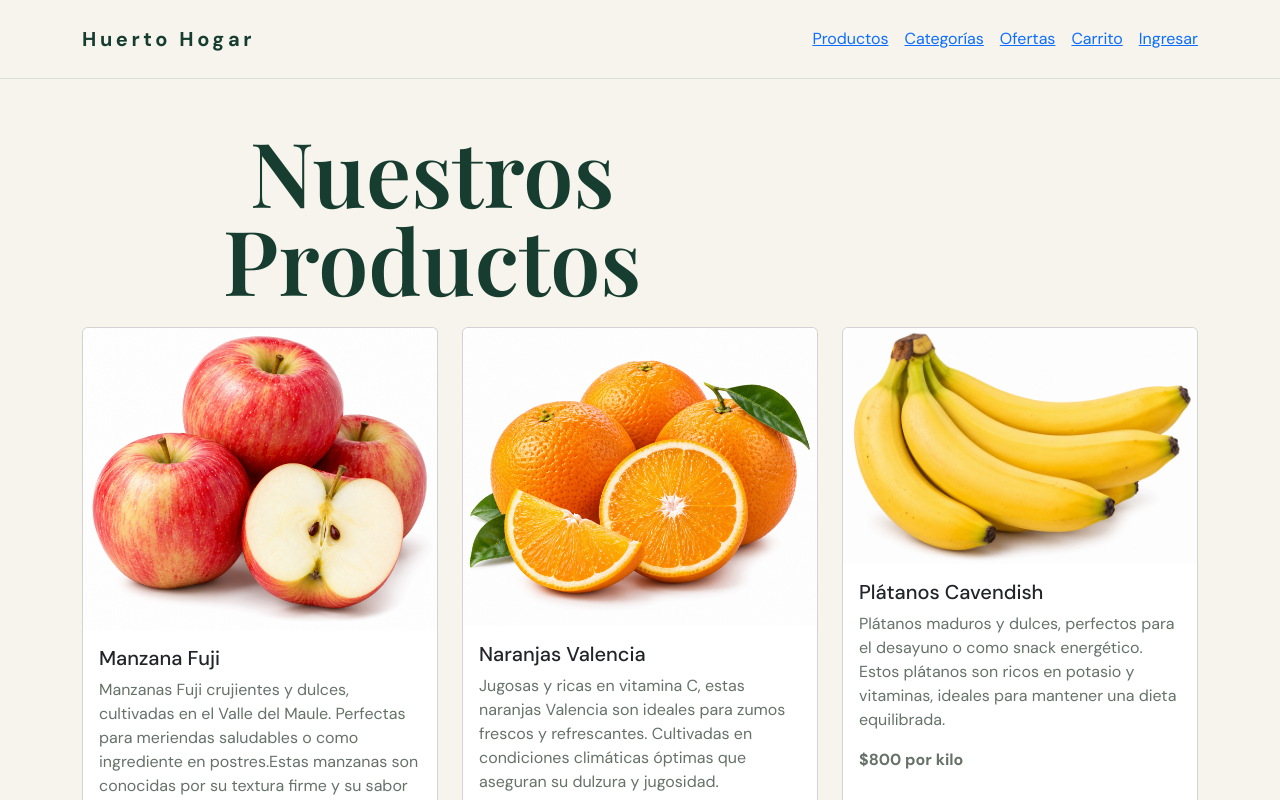
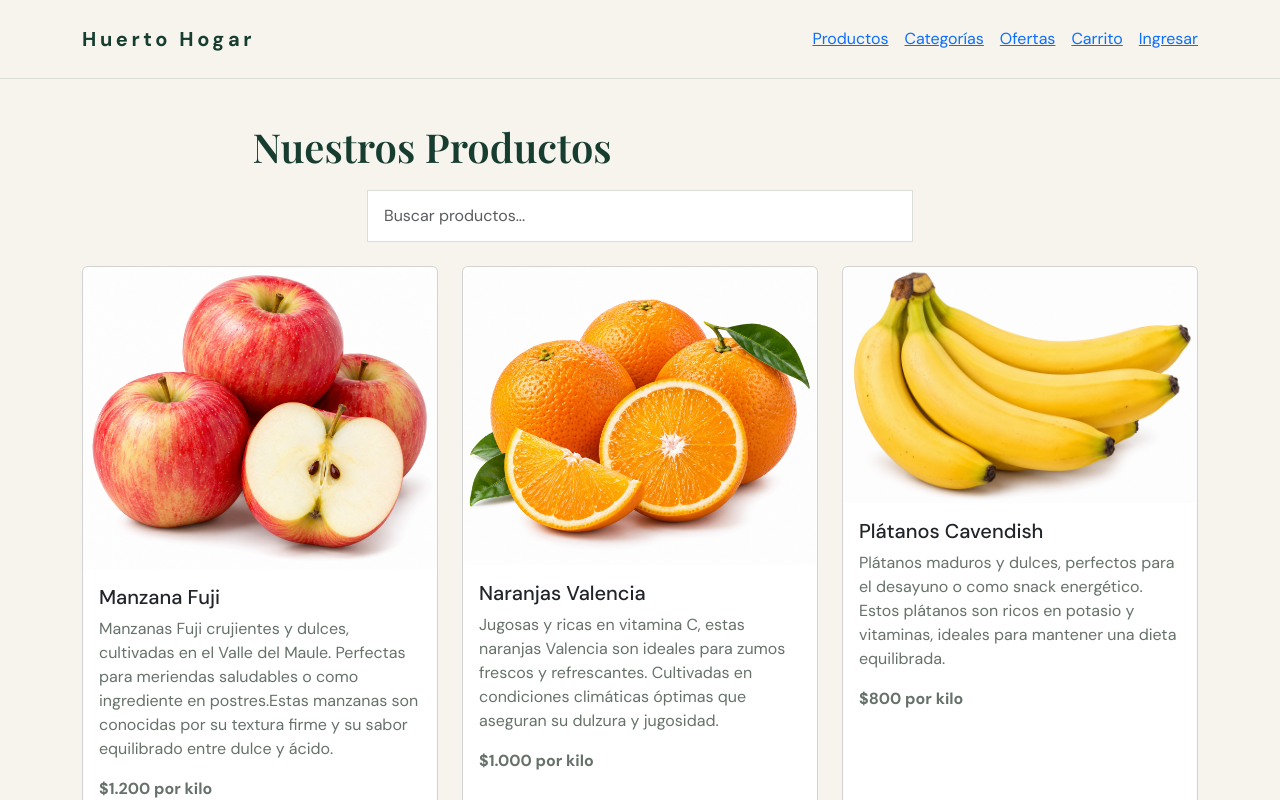
Before and after one commit to esternoemi/Huerta_web_DCEG, a React (Vite) app in the folder frontend-react/: page /productos in a window 1280 px wide. Shown: the top 800 px of the page. Built offline with nearby package versions, Linux system fonts and the light colour scheme.

Commit message:
feat(catalog): integrar hook de productos y búsqueda dinámica
- Integrar useProducts() para consumir datos del contexto compartido.
- Implementar búsqueda dinámica por nombre de producto.
- Filtrar productos activos.
- Incorporar mensajes de error y resultados vacíos.

```diff
--- a/frontend-react/src/pages/ProductsPage.jsx
+++ b/frontend-react/src/pages/ProductsPage.jsx
@@ -1,15 +1,51 @@
-import ProductCard from "../components/catalog/ProductCard";
-import { productosIniciales } from "../data/seedData";
+import { useState } from "react";
+import ProductCard from "../components/catalog/ProductCard.jsx";
+import { useProducts } from "../context/useProducts.js";
 
 const ProductsPage = () => {
+    const { productos, error } = useProducts();
+    const [busqueda, setBusqueda] = useState("");
+
+    const productosFiltrados = productos.filter((producto) =>
+        producto.activo &&
+        producto.nombre
+            .toLowerCase()
+            .includes(busqueda.toLowerCase())
+    );
+
     return (
-        <div className="container my-5">
-            <h1 className="text-center mb-4">
+        <main className="container my-5">
+            <h1 className="text-center mb-4 fs-1">
                 Nuestros Productos
             </h1>
 
+            <div className="row mb-4">
+                <div className="col-md-6 mx-auto">
+                    <input
+                        type="search"
+                        className="form-control"
+                        placeholder="Buscar productos..."
+                        aria-label="Buscar productos por nombre"
+                        value={busqueda}
+                        onChange={(e) => setBusqueda(e.target.value)}
+                    />
+                </div>
+            </div>
+
+            {error && (
+                <div className="alert alert-danger" role="alert">
+                    {error}
+                </div>
+            )}
+
+            {!error && productosFiltrados.length === 0 && (
+                <div className="alert alert-info text-center">
+                    No se encontraron productos.
+                </div>
+            )}
+
             <div className="row g-4">
-                {productosIniciales.map((producto) => (
+                {!error && productosFiltrados.map((producto) => (
                     <div
                         className="col-12 col-md-6 col-lg-4"
                         key={producto.id}
@@ -18,7 +54,7 @@ const ProductsPage = () => {
                     </div>
                 ))}
             </div>
-        </div>
+        </main>
     );
 };
 
```
